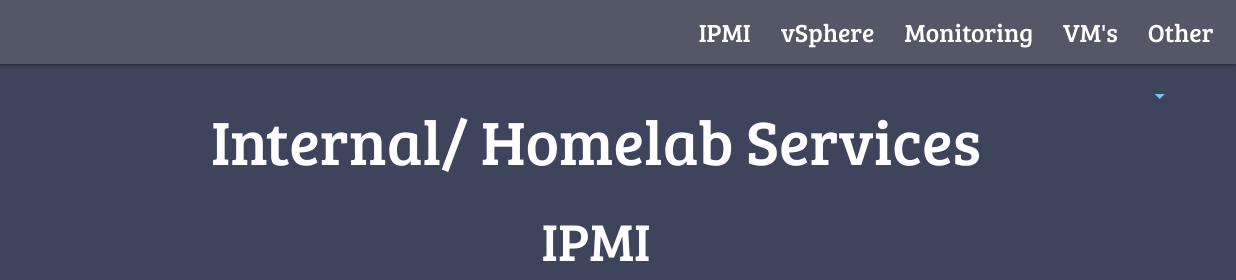
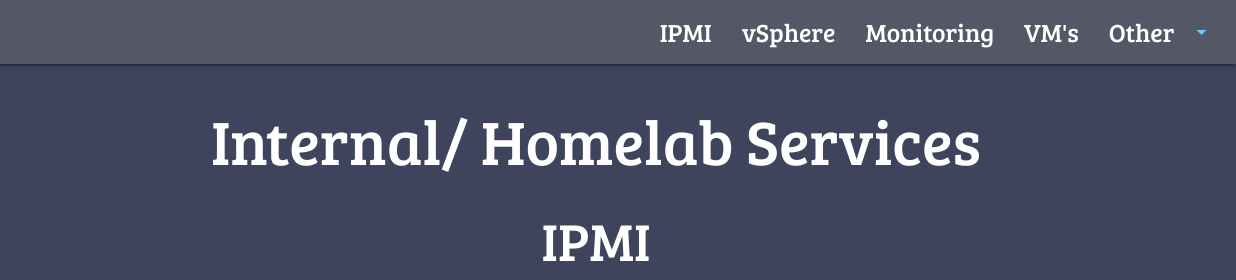
Before and after one commit to tireland1985/homelab, a plain HTML site: page homelab.html in a window 1280 px wide. Shown: the top 280 px of the page, 44-1280 px from the left. Drawn offline with nearby package versions, Linux system fonts and the light colour scheme.

Commit message:
18/05/2020@23:03

```diff
--- a/css/main.css
+++ b/css/main.css
@@ -7,7 +7,7 @@
 nav {
 	padding: 0em 0.5em;
 	background: rgba(117, 117, 117, 0.4);
-	font-family: 'Bree Serif', serif;
+    font-family: 'Bree Serif', serif;
 }
 .dropdown-content {
     background-color:#3d445c;
--- a/homelab.html
+++ b/homelab.html
@@ -46,8 +46,7 @@
                         <li><a href="#vsphere">vSphere</a></li>
                         <li><a href="#monitoring">Monitoring</a></li>
                         <li><a href="#vm">VM's</a></li>
-                        <li><a href="#!" class="dropdown-trigger" data-target="dropdown1">Other<i
-                                    class="material-icons">arrow_drop_down</i></a></li>
+                        <li><a href="#!" class="dropdown-trigger" data-target="dropdown1">Other<i class="material-icons right">arrow_drop_down</i></a></li>
                     </ul>
                 </div>
             </nav>
```
